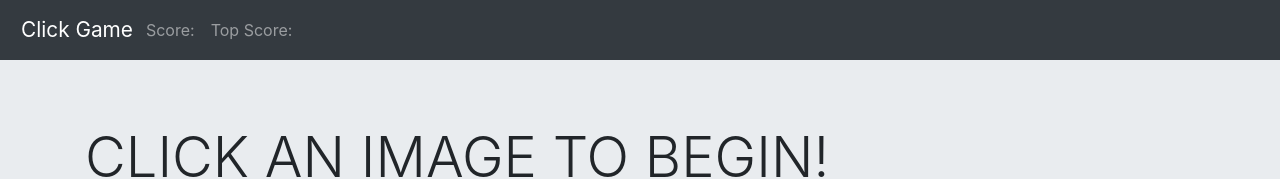
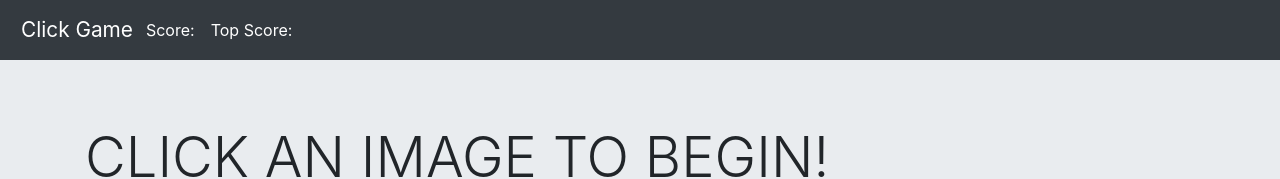
Before and after one commit to janessaref/clickity-click-game, a React (Create React App) app in the folder avatarclickgame/: page / in a window 1280 px wide. Shown: the top 179 px of the page. Built offline with nearby package versions, Linux system fonts and the light colour scheme.

Commit message:
add clickhandler to shuffle images

```diff
--- a/avatarclickgame/src/App.js
+++ b/avatarclickgame/src/App.js
@@ -13,10 +13,24 @@ class App extends Component {
     highscore: 0
   };
 
-  // clickImage = id => {
-  //   const characters = this.state.characters.filter(character => character.id !== id);
-  //   this.setState({characters: characters})
-  // }
+  clickHandler = id => {
+    const arr = this.state.characters;
+    for (let i = arr.length - 1; i > 0; i--) {
+      let j = Math.floor(Math.random() * arr.length);
+      let temp = arr[i];
+      arr[i] = arr[j];
+      arr[j] = temp;
+    };
+    this.setState({characters: arr});
+
+    // const characters = this.state.characters.filter(character => character.id !== id);
+
+  };
+
+  // handleIncrement = () => {
+  //   // We always use the setState method to update a component's state
+  //   this.setState({ count: this.state.count + 1 });
+  // };
 
 
   render() {
@@ -31,6 +45,7 @@ class App extends Component {
             key={character.id}
             name={character.name}
             image={character.image}
+            clickHandler={this.clickHandler}
           />
         ))}
         </div>
--- a/avatarclickgame/src/components/CharacterImage/index.js
+++ b/avatarclickgame/src/components/CharacterImage/index.js
@@ -5,7 +5,7 @@ function CharacterImages(props) {
   return (
         <div className="row">
             <div className="col-md">
-                <img alt={props.name} src={props.image}/>
+                <img alt={props.name} src={props.image} onClick={props.clickHandler}/>
             </div>
         </div>
   );
--- a/avatarclickgame/src/components/Navbar.js
+++ b/avatarclickgame/src/components/Navbar.js
@@ -8,7 +8,7 @@ import "../styles/Navbar.css";
 //   }
 // };
 
-function Navbar() {
+function Navbar(props) {
   return (
 <nav className="navbar navbar-expand-lg navbar-dark bg-dark">
 <a className="navbar-brand" href="/">Click Game</a>
@@ -18,9 +18,9 @@ function Navbar() {
 <div className="collapse navbar-collapse" id="navbarNavAltMarkup">
   <div className="navbar-nav">
     {/* <a className="nav-item nav-link active" href="/">Home <span class="sr-only">(current)</span></a> */}
-    <div className="nav-item nav-link">Score:</div>
+    <div className="nav-item nav-link text-white">Score:{props.score}</div>
     {/* <div>/</div> */}
-    <div className="nav-item nav-link">Top Score:</div>
+    <div className="nav-item nav-link text-white">Top Score:{props.highscore}</div>
   </div>
 </div>
 </nav>
```
